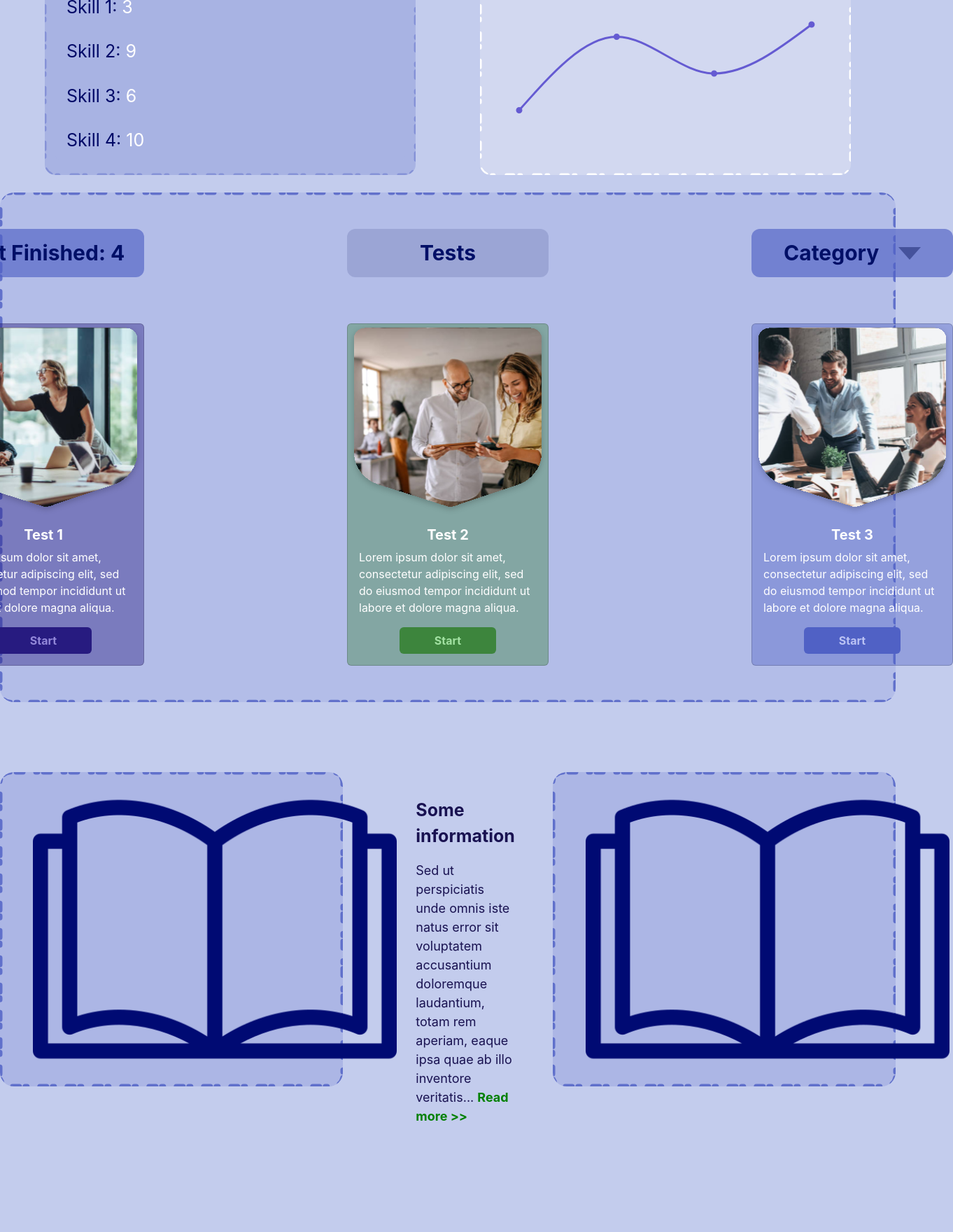
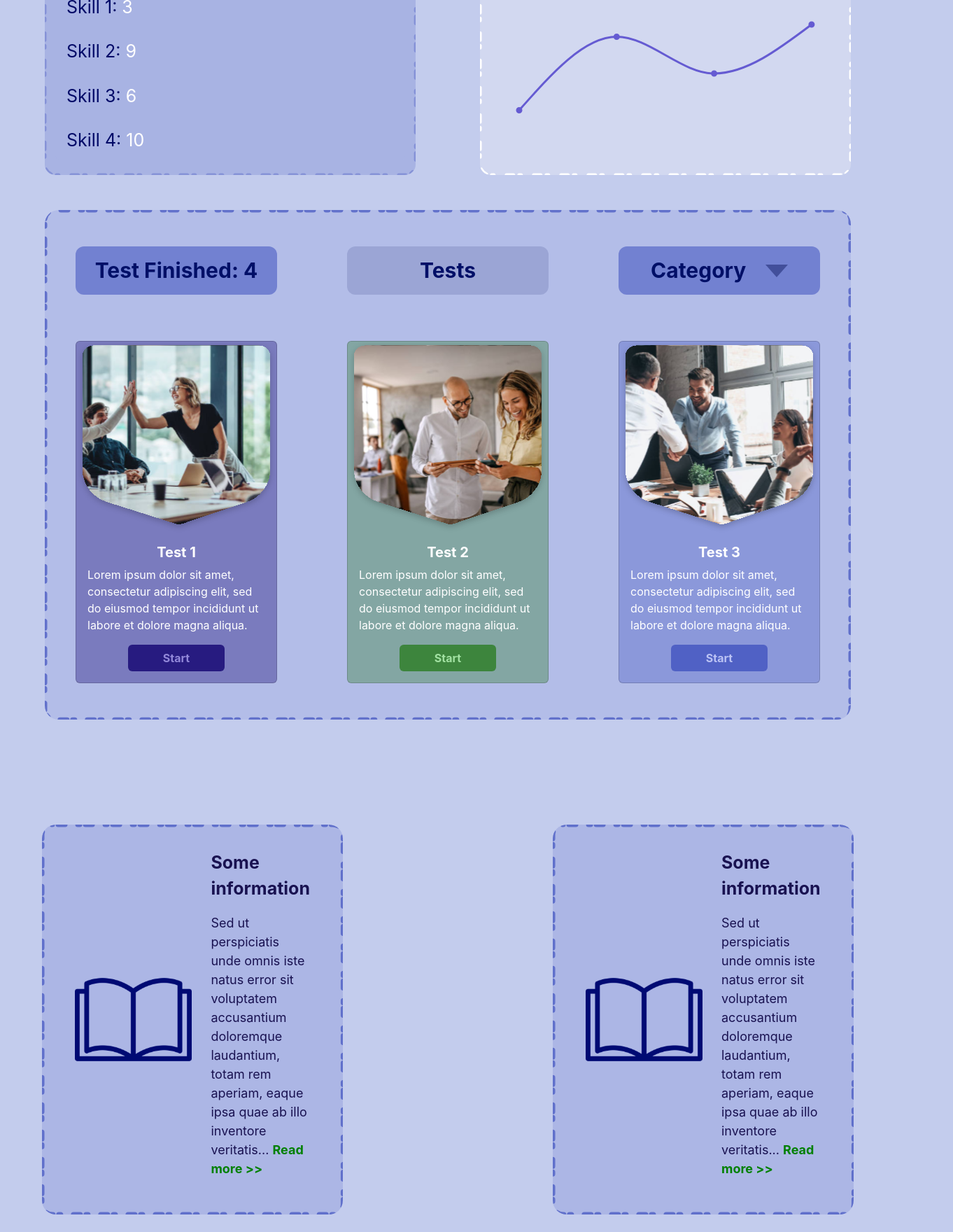
Before and after one commit to Viakaa/soft-skills-frontend, a React (Create React App) app: page /profile in a window 1280 px wide. Shown: the part 241-2001 px from the top of the page at 70% size, 1362 px wide, since content can reach past the window. Before the commit the page ends 1793 px from the top, so only its background shows below. Built offline with nearby package versions, Linux system fonts and the light colour scheme.

Commit message:
Paddings fixed up to design

```diff
--- a/src/Components/InformationCards/InformationCards.css
+++ b/src/Components/InformationCards/InformationCards.css
@@ -3,6 +3,11 @@
     justify-content: center;
     gap: 300px;
     margin-top: 100px;
+}
+.information_main{
+    padding: 25px;
+    padding-left: 5%;
+    padding-right: 5%;
 }
 
 .read-more {
--- a/src/Components/InformationCards/InformationCards.js
+++ b/src/Components/InformationCards/InformationCards.js
@@ -7,6 +7,7 @@ import Book from "../../Assets/Images/InformationBook.svg";
 export default function InformationCards() {
     return (
         <>
+        <div className='information_main'>
             <div className="inform_wrapper">
                 <div className="first_inform_card">
                     <Image src={Book} rounded />
@@ -28,5 +29,6 @@ export default function InformationCards() {
                     </div>
                 </div>
             </div>
+            </div>
         </>
 )}
--- a/src/Components/TestCards/TestCards.css
+++ b/src/Components/TestCards/TestCards.css
@@ -4,6 +4,11 @@
     gap: 50px;
 
 
+}
+.testcards_main{
+    padding: 25px;
+    padding-left: 5%;
+    padding-right: 5%;
 }
 
 .custom-dropdown-item {
--- a/src/Components/TestCards/TestCards.js
+++ b/src/Components/TestCards/TestCards.js
@@ -11,7 +11,8 @@ import ThirdTestImage from "../../Assets/Images/ThirdTestImage.svg";
 export default function TestCards() {
     return (
         <>
-            <div className="cards_wrapper d-flex justify-content-center" style={{ gap: "290px" }}>
+        <div className='testcards_main'>
+            <div className="cards_wrapper d-flex justify-content-center" style={{ gap: "100px" }}>
                 <div className="firstCard">
                     <p style={{color: "#000F67", backgroundColor: "rgba(80, 97, 197, 0.65)", textAlign: "center", padding: "12px 0px", borderRadius: "12px", fontWeight: "bold", fontSize: "30px"}}>Test Finished: 4</p>
 
@@ -61,6 +62,7 @@ export default function TestCards() {
                     </Card>
                 </div>
             </div>
+            </div>
         </>
     );
 }
```
